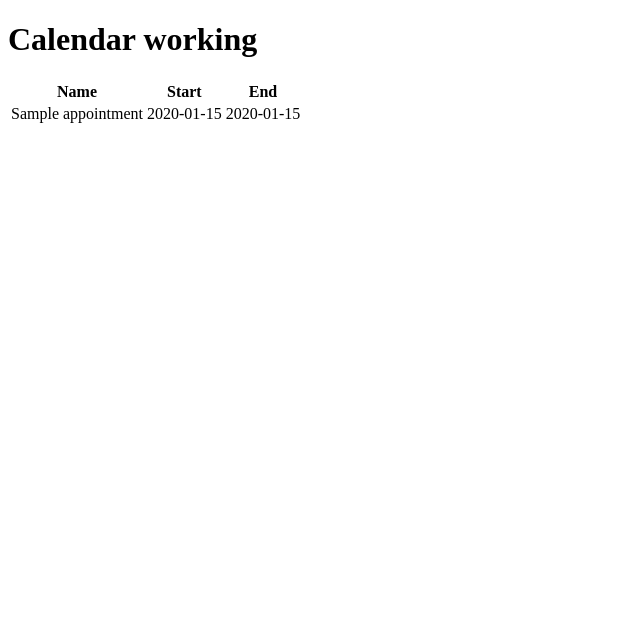
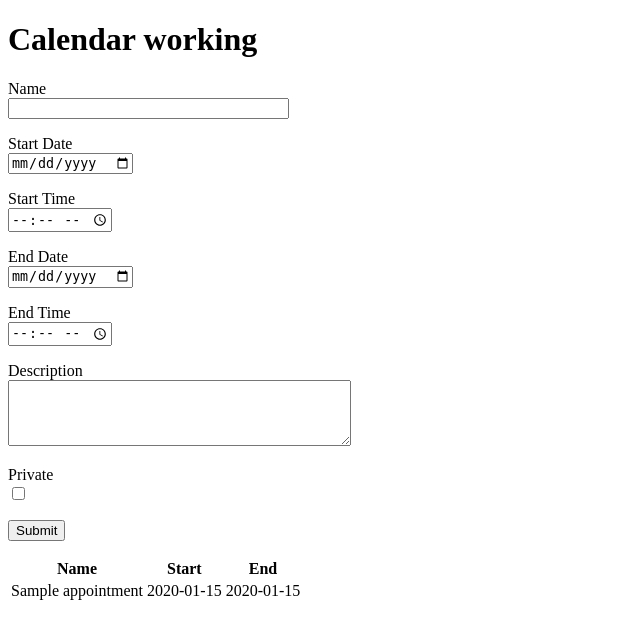
Before and after one commit to awright222/aA_projects, a Flask app: template app/templates/main.html in a window 1280 px wide. Shown: the top 639 px of the page, without its empty margins (0-640 px from the left). Run offline with Flask 3, Linux system fonts and the light colour scheme; the template is opened without the code that fills it: values that come from a table or form of the project are taken from there, most other values are stand-ins (such as "Sample title", 1, 10 or a date in 2020); parts of the project's set-up code (start-up, migrations or seed data) failed here and were passed over.

Commit message:
Add appointment form

```diff
--- /dev/null
+++ b/app/forms.py
@@ -0,0 +1,14 @@
+# app/forms.py
+from flask_wtf import FlaskForm
+from wtforms import BooleanField, DateField, StringField, SubmitField, TextAreaField, TimeField
+from wtforms.validators import DataRequired
+
+class AppointmentForm(FlaskForm):
+    name = StringField('Name', validators=[DataRequired()])
+    start_date = DateField('Start Date', validators=[DataRequired()])
+    start_time = TimeField('Start Time', validators=[DataRequired()])
+    end_date = DateField('End Date', validators=[DataRequired()])
+    end_time = TimeField('End Time', validators=[DataRequired()])
+    description = TextAreaField('Description', validators=[DataRequired()])
+    private = BooleanField('Private')
+    submit = SubmitField('Submit')
--- a/app/routes.py
+++ b/app/routes.py
@@ -2,12 +2,14 @@ import os
 import sqlite3
 from flask import Blueprint, render_template
 from datetime import datetime
+from .forms.py import AppointmentForm
 
 bp = Blueprint('main', __name__, url_prefix='/')
 DB_FILE = os.environ.get("DB_FILE")
 
-@bp.route("/")
+@bp.route("/", methods=["GET", "POST"])
 def main():
+    form = AppointmentForm()
     conn = sqlite3.connect(DB_FILE)
     cursor = conn.cursor()
     cursor.execute("""
@@ -26,4 +28,4 @@ def main():
         end_datetime = datetime.strptime(end_datetime, '%Y-%m-%d %H:%M:%S')
         appointments.append((id, name, start_datetime, end_datetime))
 
-    return render_template("main.html", appointments=appointments)
+    return render_template("main.html", appointments=appointments, form=form)
--- a/app/templates/main.html
+++ b/app/templates/main.html
@@ -8,6 +8,38 @@
 </head>
 <body>
     <h1>Calendar working</h1>
+    <form method="post" action="/">
+        {{ form.hidden_tag() }}
+        <p>
+            {{ form.name.label }}<br>
+            {{ form.name(size=32) }}
+        </p>
+        <p>
+            {{ form.start_date.label }}<br>
+            {{ form.start_date() }}
+        </p>
+        <p>
+            {{ form.start_time.label }}<br>
+            {{ form.start_time() }}
+        </p>
+        <p>
+            {{ form.end_date.label }}<br>
+            {{ form.end_date() }}
+        </p>
+        <p>
+            {{ form.end_time.label }}<br>
+            {{ form.end_time() }}
+        </p>
+        <p>
+            {{ form.description.label }}<br>
+            {{ form.description(rows=4, cols=40) }}
+        </p>
+        <p>
+            {{ form.private.label }}<br>
+            {{ form.private() }}
+        </p>
+        <p>{{ form.submit() }}</p>
+    </form>
     <table>
         <thead>
             <tr>
```
Also changed, not shown: dev.db, 1 other file.
